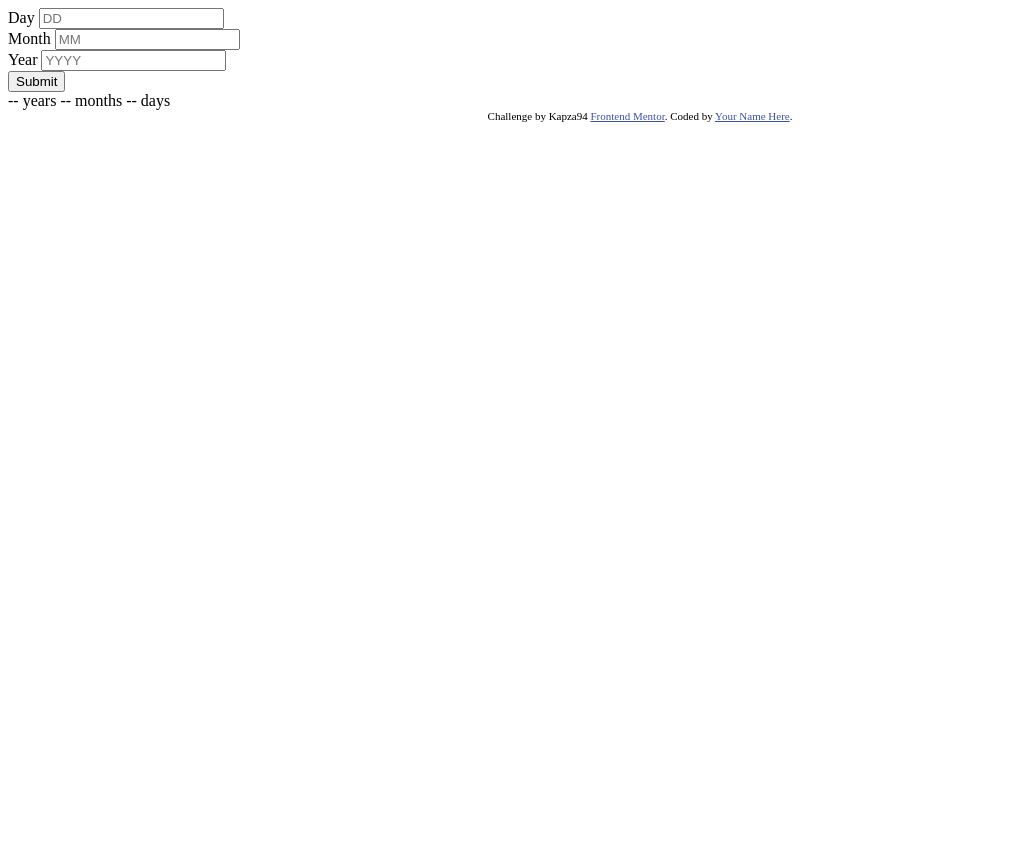
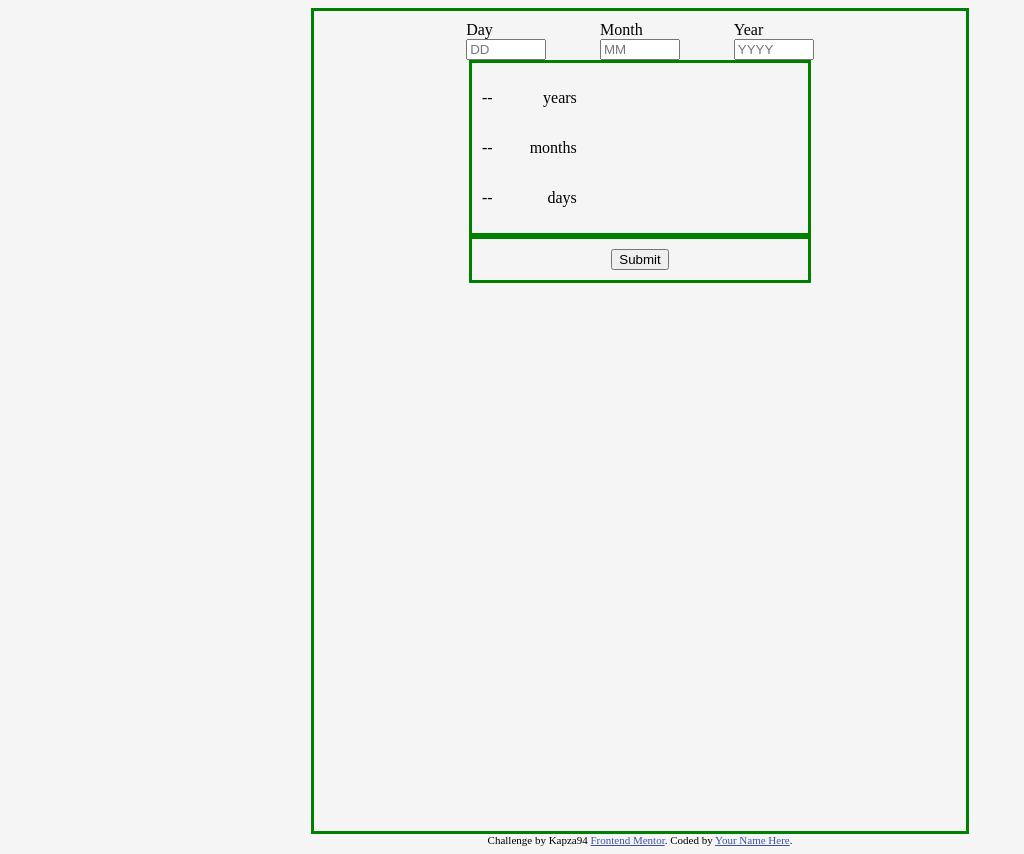
Before and after one commit to Kapza94/age-calculator-app, a plain HTML site: page index.html in a window 1280 px wide. Shown: the whole page, without its empty margins (0-1024 px from the left). Before the commit the page ends 800 px from the top, so only its background shows below. Drawn offline with Linux system fonts and the light colour scheme.

Commit message:
structured HTML

```diff
--- a/app.js
+++ b/app.js
@@ -33,7 +33,11 @@ inputDateDay.addEventListener('input', (event) => {
 })
 
 
+inputDateMonth.addEventListener('input', (event) => {
 
-const onSubmit = () =>{
+})
 
-}
+
+inputDateYear.addEventListener('input', (event) => {
+
+})
--- a/index.html
+++ b/index.html
@@ -4,7 +4,7 @@
     <meta charset="UTF-8" />
     <meta name="viewport" content="width=device-width, initial-scale=1.0" />
     <!-- displays site properly based on user's device -->
-
+    <link rel="stylesheet" href="style.css" />
     <link rel="icon" type="image/png" sizes="32x32" href="./assets/images/favicon-32x32.png" />
 
     <title>Frontend Mentor | Age calculator app</title>
@@ -21,9 +21,10 @@
     </style>
   </head>
   <body>
-    <form action="" class="form">
+    <div class="content-container content-center">
+      <form action="" class="d-flex form">
         <!-- Day -->
-      <div id="input-day-wrapper">
+        <div id="input-day-wrapper" class="input-container d-flex align-column">
           <label for="input-date">Day</label>
           <input
             type="text"
@@ -35,19 +36,19 @@
           />
         </div>
         <!-- Month -->
-      <div id="input-month-wrapper">
+        <div id="input-month-wrapper" class="input-container d-flex align-column">
           <label for="input-month">Month</label>
           <input
             type="text"
             maxlength="2"
             name="input-month"
             id="input-date-month"
-        class=input-field"
+            class="input-field"
             placeholder="MM"
           />
         </div>
         <!--Year  -->
-      <div id="input-year-wrapper">
+        <div id="input-year-wrapper" class="input-container d-flex align-column">
           <label for="input-year">Year</label>
           <input
             type="text"
@@ -58,16 +59,35 @@
             placeholder="YYYY"
           />
         </div>
-
-      <button id="submit-btn">Submit</button>
       </form>
 
-    <div id="user-output-display-block">-- years -- months -- days</div>
+      <div id="user-output-display-block" class="output-display content-center align-column">
+        <div class="spaced-outputs d-flex-between">
+          <p>--</p>
+          <p>years</p>
+        </div>
 
+        <div class="spaced-outputs d-flex-between">
+          <p>--</p>
+          <p>months</p>
+        </div>
+
+        <div class="spaced-outputs d-flex-between">
+          <p>--</p>
+          <p>days</p>
+        </div>
+      </div>
+
+      <div class="submit-wrapper d-flex content-center">
+        <button id="submit-btn" class="submit-btn-class">Submit</button>
+      </div>
+    </div>
     <div class="attribution">
       Challenge by Kapza94
       <a href="https://www.frontendmentor.io?ref=challenge" target="_blank">Frontend Mentor</a>.
       Coded by <a href="#">Your Name Here</a>.
+
+      <script src="./app.js"></script>
     </div>
   </body>
 </html>
--- /dev/null
+++ b/style.css
@@ -0,0 +1,49 @@
+@import url("https://fonts.googleapis.com/css2?family=Poppins:ital,wght@0,700;1,400;1,800&display=swap");
+
+body {
+  background-color: whitesmoke;
+}
+
+.d-flex {
+  display: flex;
+  justify-content: center;
+}
+
+.d-flex-between {
+  display: flex;
+  justify-content: space-between;
+}
+
+.spaced-outputs {
+  width: 30%;
+}
+
+.align-column {
+  display: flex;
+  flex-direction: column;
+}
+
+.input-container {
+  width: 5rem;
+}
+
+.form {
+  margin: 0 auto;
+  justify-content: space-between;
+  width: 55%;
+}
+
+.content-center {
+  margin: auto;
+  width: 50%;
+  border: 3px solid green;
+  padding: 10px;
+}
+
+.content-container {
+  height: 100vh;
+}
+
+.submit-btn-class {
+  margin: 0 auto;
+}
```
Lines whose indentation alone changed are shown as unchanged.
